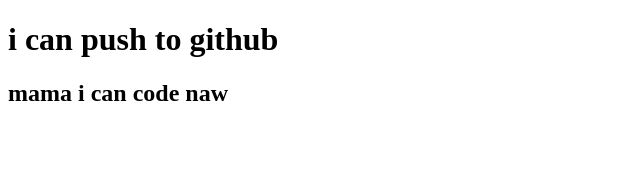
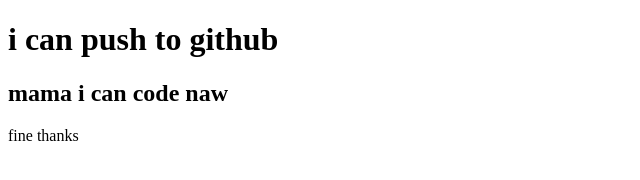
Before and after one commit to mamunkhan20053/my-second-repo, a plain HTML site: page index.html in a window 1280 px wide. Shown: the full height of the page, 0-640 px from the left. Drawn offline with Linux system fonts and the light colour scheme.

```diff
--- a/index.html
+++ b/index.html
@@ -9,6 +9,7 @@
 <body>
     <h1>i can push to github</h1>
     <h2>mama i can code naw</h2>
+    <p>fine thanks</p>
 
 </body>
 </html>
```
